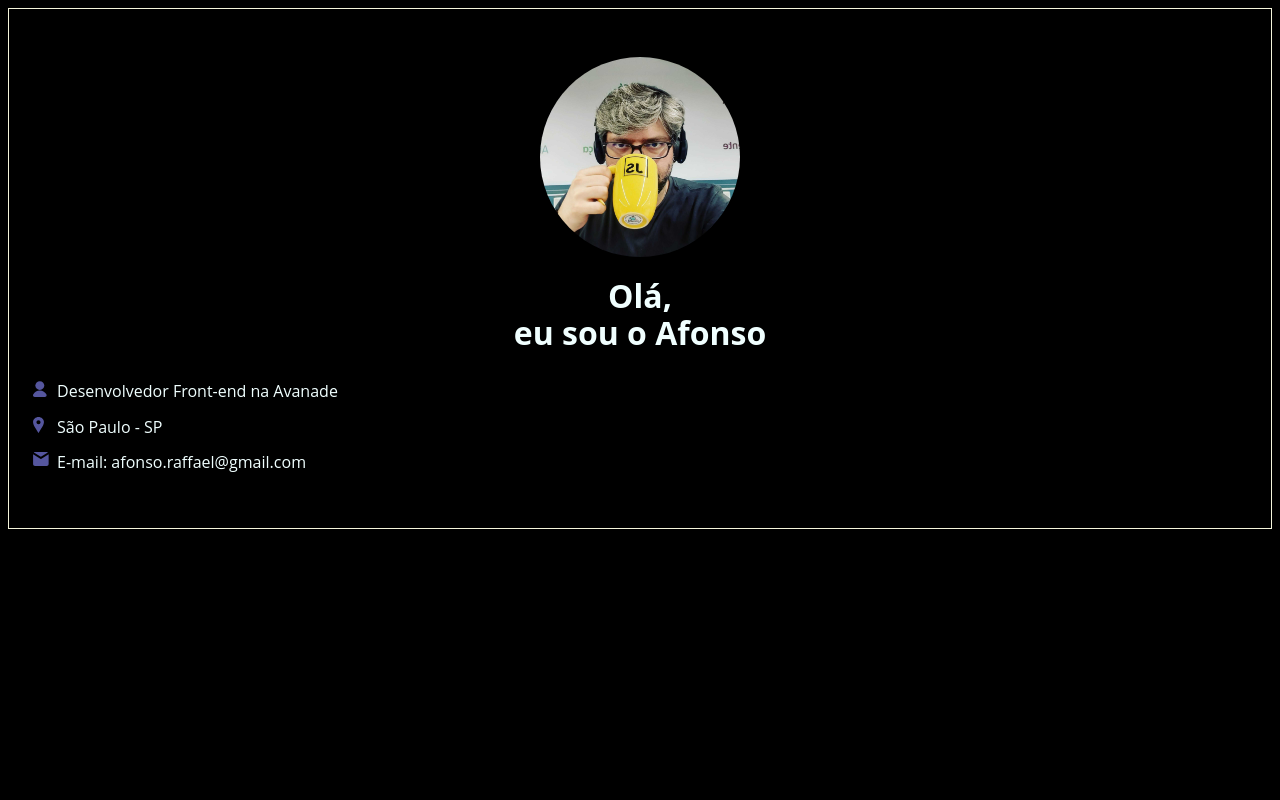
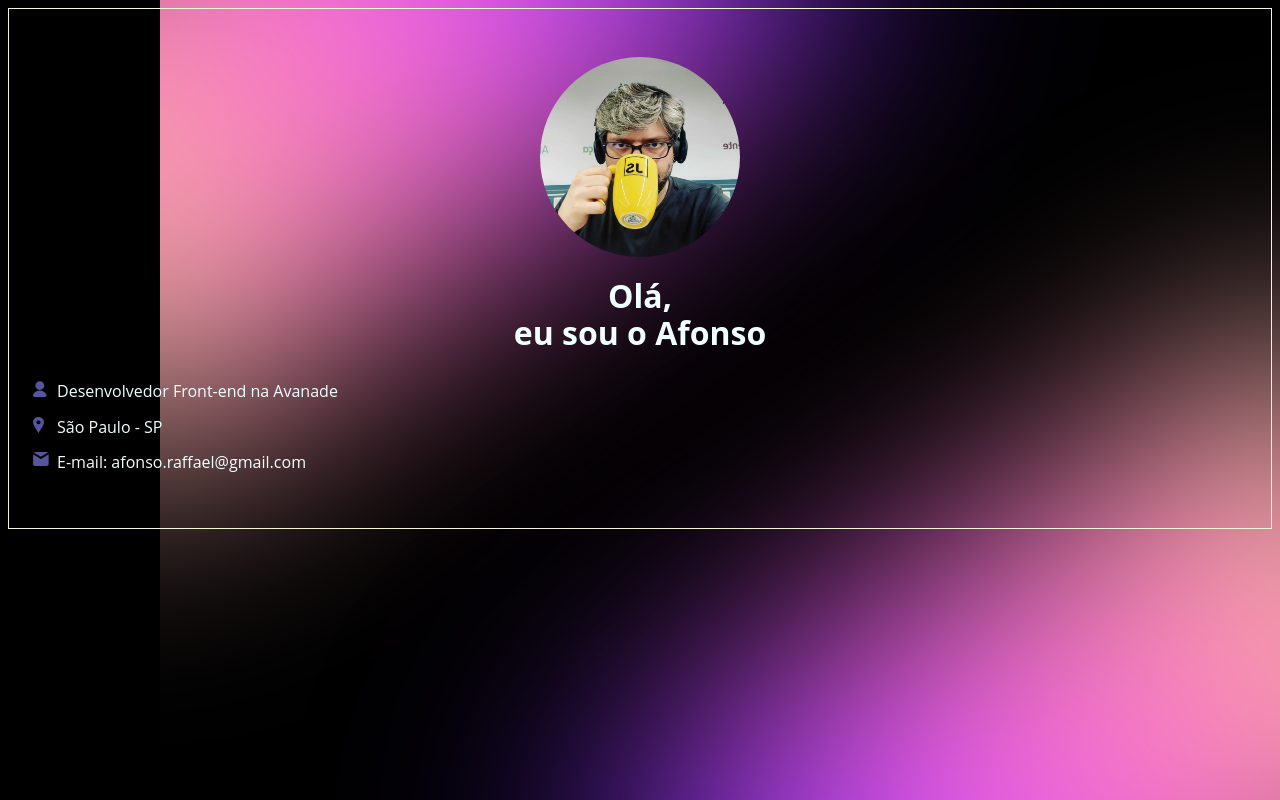
Before and after one commit to aptsharp/profile_portfolio, a plain HTML site: page index.html in a window 1280 px wide. Drawn offline with nearby package versions, Linux system fonts and the light colour scheme.

Commit message:
fix: adicação de background

```diff
--- a/css/global.css
+++ b/css/global.css
@@ -13,3 +13,32 @@ body {
   padding: 1rem;
   border: 1px solid beige;
 }
+
+.main::before {
+  content: "";
+  background-image: url("/assets/background-top.svg");
+  background-repeat: no-repeat;
+  background-size: contain;
+  display: inline-block;
+  position: fixed;
+  bottom: 0;
+  right: 0;
+  width: 140vh;
+  height: 100vh;
+  z-index: -1;
+}
+
+.main::after {
+  content: "";
+  background-image: url("/assets/background-top.svg");
+  background-repeat: no-repeat;
+  background-size: contain;
+  display: inline-block;
+  position: fixed;
+  bottom: 0;
+  right: 0;
+  width: 140vh;
+  height: 100vh;
+  z-index: -1;
+  transform: rotate(180deg);
+}
```
Also changed, not shown: assets/background-top.svg (added).
